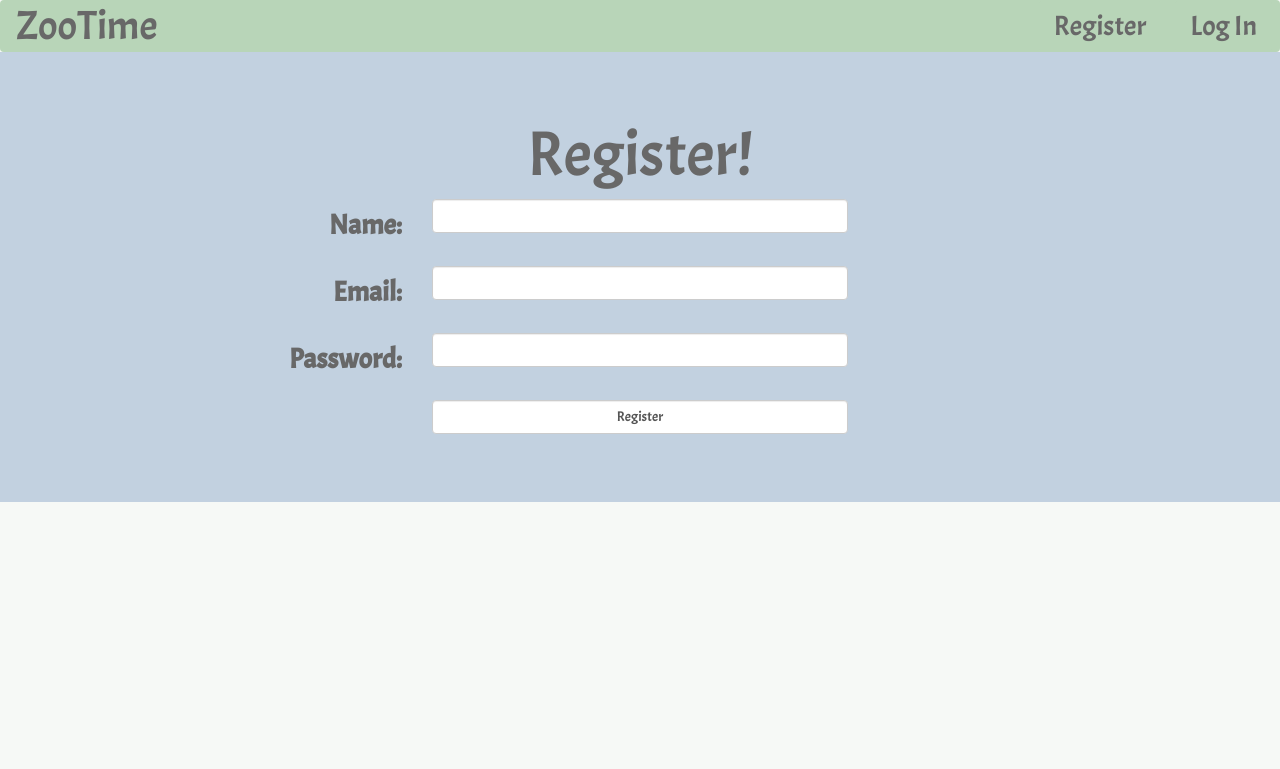
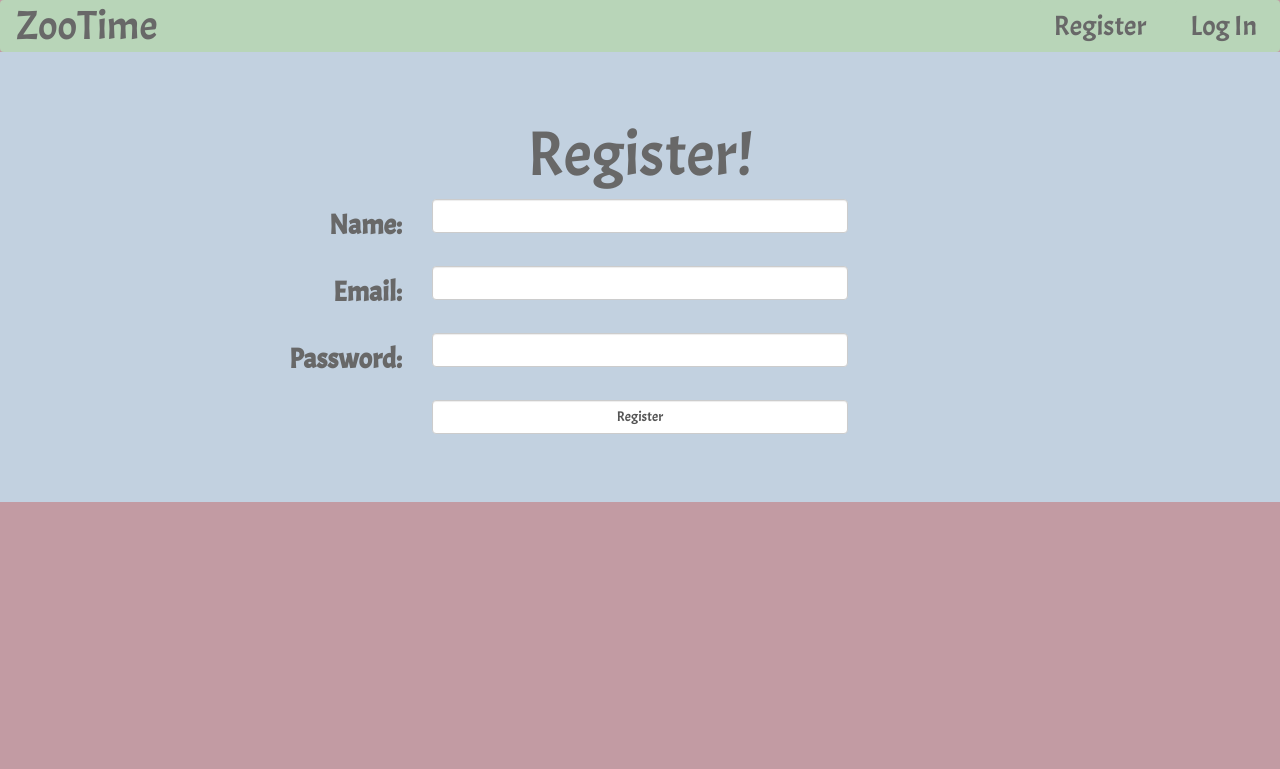
Before and after one commit to gracehseu/zoo, a Flask app: page /register in a window 1280 px wide. Shown: the top 769 px of the page. Run offline with Flask 2, Linux system fonts and the light colour scheme; some libraries are stand-ins or nearby versions.

Commit message:
changed the background color

```diff
--- a/app/static/style.css
+++ b/app/static/style.css
@@ -149,7 +149,7 @@
 }
 
 body {
-  background-color: #f6f9f6;
+  background-color: #C29BA3;
 
 }
 
```
